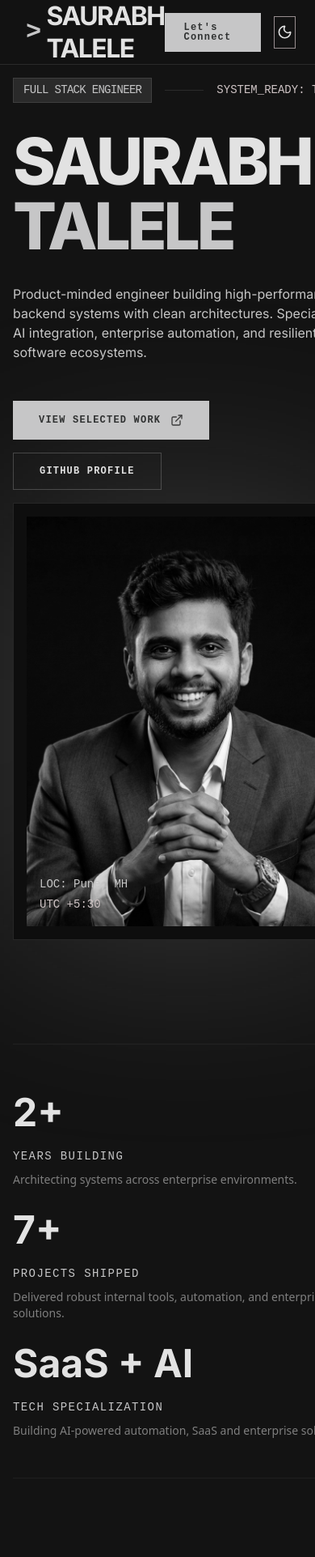
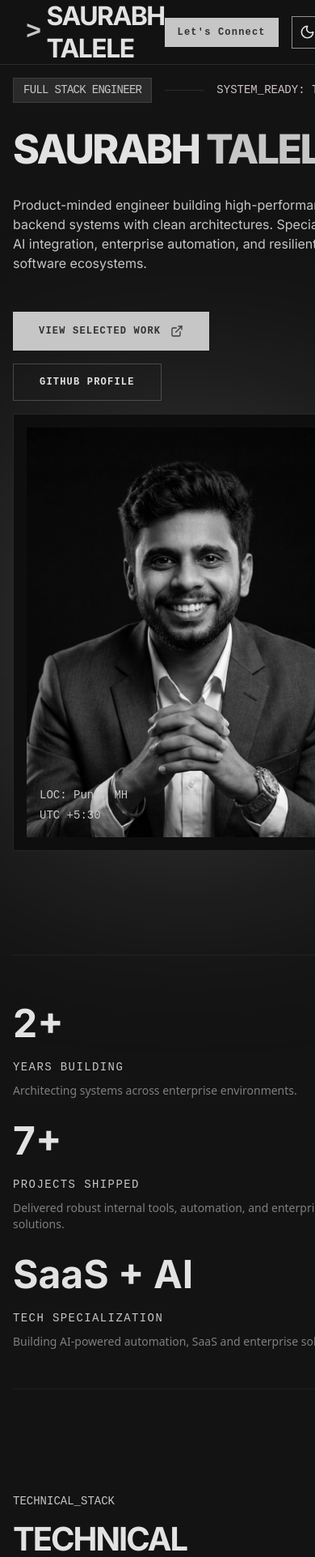
Before and after one commit to SaurabhATalele/Portfolio-mono-next, a Next.js app: page / in a window 390 px wide. Shown: the top 1923 px of the page at 81% size. Built offline with nearby package versions, Linux system fonts and the light colour scheme.

Commit message:
feat: add core portfolio components including Experience, Header, Hero, Projects, and TechStack sections

```diff
--- a/app/components/Experience.tsx
+++ b/app/components/Experience.tsx
@@ -6,7 +6,7 @@ export function Experience() {
     <>
       <section className="space-y-16" id="experience">
         <div className="flex items-center gap-6">
-          <h2 className="font-display text-[48px] font-bold text-on-surface uppercase tracking-tighter">Experience</h2>
+          <h2 className="font-display text-[40px] md:text-[48px] font-bold text-on-surface uppercase tracking-tighter">Experience</h2>
           <div className="h-[1px] flex-grow bg-white/10"></div>
           <div className="font-code-sm text-code-sm text-tertiary">HISTORY_LOG</div>
         </div>
--- a/app/components/Header.tsx
+++ b/app/components/Header.tsx
@@ -57,7 +57,7 @@ export function Header() {
           </nav>
           <div className="flex items-center gap-4">
 
-            <Link href="#contact" className="bg-primary text-on-primary font-label-caps text-label-caps px-6 py-3 hover:opacity-90 active:scale-95 transition-all inline-block">
+            <Link href="#contact" className="bg-primary text-on-primary font-label-caps text-label-caps px-4 md:px-6 py-3 hover:opacity-90 active:scale-95 transition-all inline-block text-center whitespace-nowrap">
               Let's Connect
             </Link>
             <ThemeToggle />
--- a/app/components/Hero.tsx
+++ b/app/components/Hero.tsx
@@ -12,7 +12,7 @@ export function Hero() {
             <span className="w-12 h-[1px] bg-white/10"></span>
             <span className="text-on-surface-variant font-code-sm text-code-sm">SYSTEM_READY: TRUE</span>
           </div>
-          <h1 className="font-display text-[80px] md:text-[100px] leading-none font-extrabold tracking-tighter uppercase text-on-surface">
+          <h1 className="font-display text-[50px] sm:text-[70px] md:text-[100px] leading-none font-extrabold tracking-tighter uppercase text-on-surface">
             SAURABH <span className="text-primary">TALELE</span>
           </h1>
           <p className="font-body-lg text-body-lg text-tertiary max-w-lg">
--- a/app/components/Projects.tsx
+++ b/app/components/Projects.tsx
@@ -5,7 +5,7 @@ export function Projects() {
     <>
 <section id="projects" className="space-y-12">
 <div className="flex flex-col md:flex-row items-end justify-between gap-4">
-<h2 className="font-display text-[48px] font-bold text-on-surface uppercase tracking-tighter">Featured Works</h2>
+<h2 className="font-display text-[40px] md:text-[48px] font-bold text-on-surface uppercase tracking-tighter">Featured Works</h2>
 <a className="text-primary font-label-caps text-label-caps uppercase tracking-widest hover:underline underline-offset-8" href="#">Explore full archive</a>
 </div>
 <div className="grid grid-cols-1 md:grid-cols-12 grid-rows-2 gap-6 min-h-[600px]">
--- a/app/components/TechStack.tsx
+++ b/app/components/TechStack.tsx
@@ -7,7 +7,7 @@ export function TechStack() {
       <div className="flex flex-col md:flex-row md:items-end justify-between gap-6">
         <div className="space-y-4">
           <div className="font-code-sm text-code-sm text-primary">TECHNICAL_STACK</div>
-          <h2 className="font-display text-[48px] md:text-[64px] font-bold text-on-surface uppercase leading-none tracking-tighter">
+          <h2 className="font-display text-[40px] md:text-[64px] font-bold text-on-surface uppercase leading-none tracking-tighter">
             Technical<br />Ecosystem
           </h2>
         </div>
```
